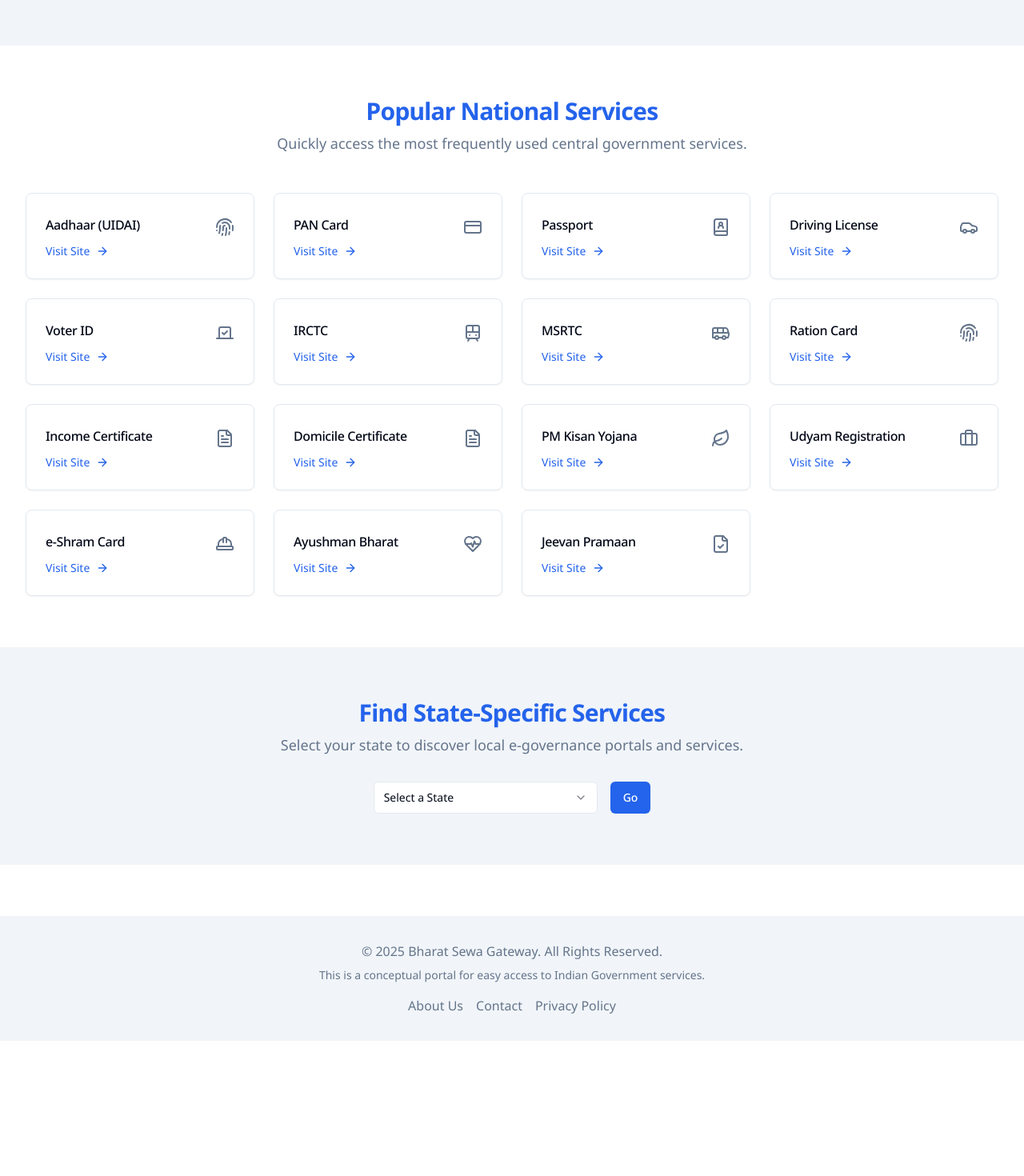
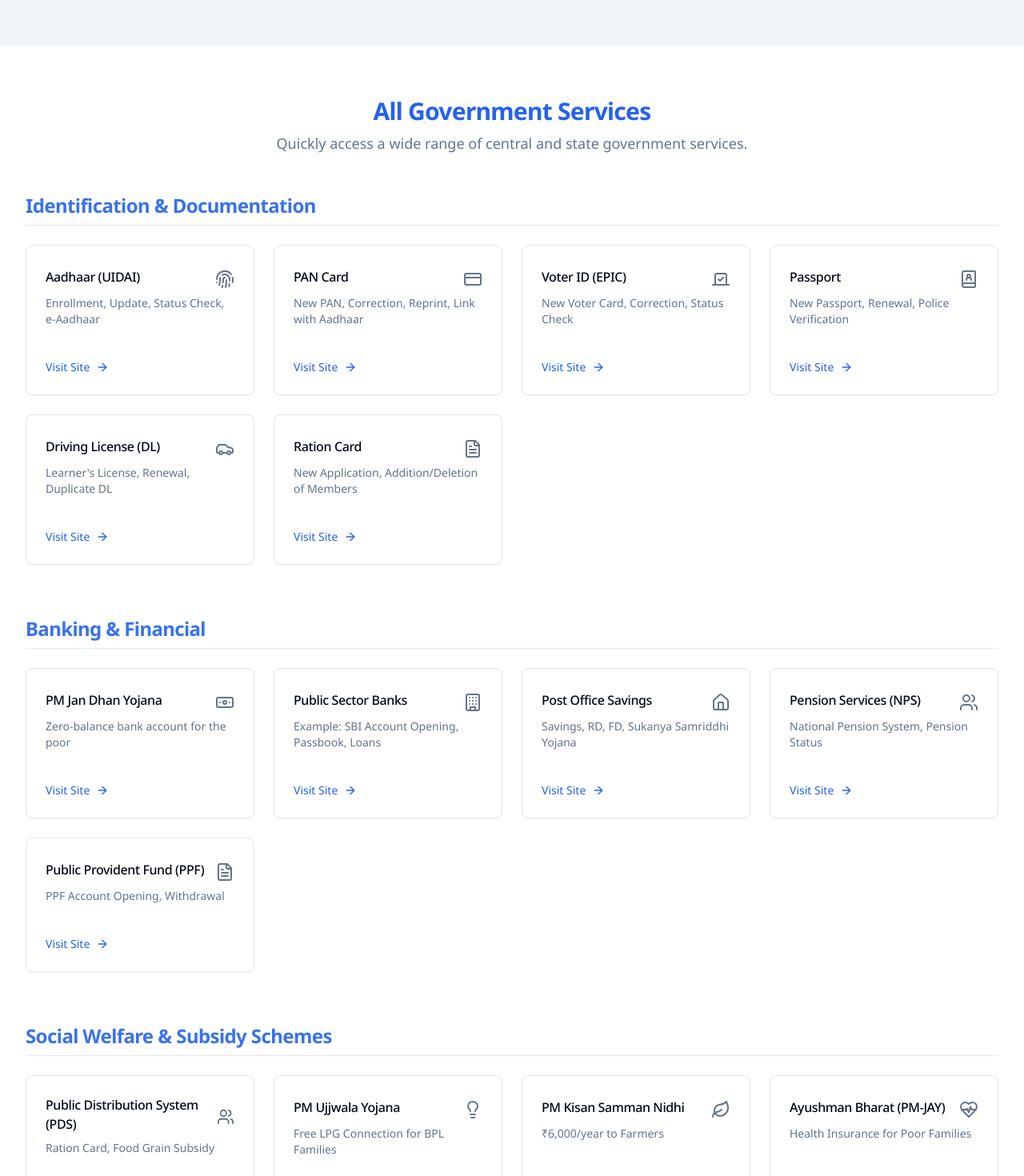
Before and after one commit to TrekVibe01/india-sarkar-seva, a React (Vite) app: page / in a window 1280 px wide. Shown: the part 360-1830 px from the top of the page at 80% size. Before the commit the page ends 1661 px from the top, so only its background shows below. Built offline with nearby package versions, Linux system fonts and the light colour scheme.

Commit message:
Add service links and descriptions
Updated service data with links and descriptions for various government services.

```diff
--- a/src/components/ServiceCard.tsx
+++ b/src/components/ServiceCard.tsx
@@ -1,5 +1,5 @@
 
-import { Card, CardHeader, CardTitle, CardContent } from "@/components/ui/card";
+import { Card, CardHeader, CardTitle, CardContent, CardDescription } from "@/components/ui/card";
 import { ArrowRight } from "lucide-react";
 import React from 'react';
 
@@ -7,17 +7,23 @@ interface ServiceCardProps {
   name: string;
   icon: React.ElementType;
   url: string;
+  description: string;
 }
 
-const ServiceCard = ({ name, icon: Icon, url }: ServiceCardProps) => {
+const ServiceCard = ({ name, icon: Icon, url, description }: ServiceCardProps) => {
   return (
-    <a href={url} className="block group">
-      <Card className="h-full hover:border-primary transition-all duration-300 hover:shadow-lg">
-        <CardHeader className="flex flex-row items-center justify-between pb-2">
-          <CardTitle className="text-base font-medium">{name}</CardTitle>
-          <Icon className="h-6 w-6 text-muted-foreground" />
-        </CardHeader>
-        <CardContent>
+    <a href={url} target="_blank" rel="noopener noreferrer" className="block group h-full">
+      <Card className="h-full hover:border-primary transition-all duration-300 hover:shadow-lg flex flex-col justify-between">
+        <div>
+          <CardHeader className="flex flex-row items-center justify-between pb-2">
+            <CardTitle className="text-base font-medium">{name}</CardTitle>
+            <Icon className="h-6 w-6 text-muted-foreground" />
+          </CardHeader>
+          <CardContent>
+            <CardDescription>{description}</CardDescription>
+          </CardContent>
+        </div>
+        <CardContent className="pt-4">
           <div className="flex items-center text-sm text-primary">
             Visit Site
             <ArrowRight className="h-4 w-4 ml-2 transform group-hover:translate-x-1 transition-transform" />
--- /dev/null
+++ b/src/components/home/HowToAccess.tsx
@@ -0,0 +1,44 @@
+
+import { Card, CardHeader, CardTitle, CardContent } from "@/components/ui/card";
+
+const HowToAccess = () => {
+  return (
+    <div className="bg-muted">
+      <div className="container mx-auto px-4 sm:px-6 lg:px-8 py-16">
+        <div className="text-center mb-12">
+          <h2 className="text-3xl font-bold tracking-tight text-primary">
+            How to Access These Services?
+          </h2>
+        </div>
+        <div className="max-w-4xl mx-auto grid md:grid-cols-2 gap-8">
+          <Card>
+            <CardHeader>
+              <CardTitle>Online Access</CardTitle>
+            </CardHeader>
+            <CardContent className="text-muted-foreground">
+              Most services are available online through the{' '}
+              <a href="https://www.india.gov.in/" target="_blank" rel="noopener noreferrer" className="text-primary hover:underline font-medium">
+                National Portal of India
+              </a>
+              . You can also visit the individual service websites listed above.
+            </CardContent>
+          </Card>
+          <Card>
+            <CardHeader>
+              <CardTitle>Offline Access</CardTitle>
+            </CardHeader>
+            <CardContent className="text-muted-foreground">
+              For offline assistance, you can visit your nearest{' '}
+              <a href="https://csc.gov.in/" target="_blank" rel="noopener noreferrer" className="text-primary hover:underline font-medium">
+                CSC (Common Service Centre)
+              </a>
+              , also known as Jan Seva Kendra, or the respective government department offices.
+            </CardContent>
+          </Card>
+        </div>
+      </div>
+    </div>
+  );
+};
+
+export default HowToAccess;
--- a/src/components/home/PopularServices.tsx
+++ b/src/components/home/PopularServices.tsx
@@ -1,5 +1,5 @@
 
-import { popularServices } from "@/data/services";
+import { serviceCategories } from "@/data/services";
 import ServiceCard from "../ServiceCard";
 
 const PopularServices = () => {
@@ -7,23 +7,32 @@ const PopularServices = () => {
     <div className="container mx-auto px-4 sm:px-6 lg:px-8 py-16">
       <div className="text-center mb-12">
         <h2 className="text-3xl font-bold tracking-tight text-primary">
-          Popular National Services
+          All Government Services
         </h2>
         <p className="mt-2 text-lg text-muted-foreground">
-          Quickly access the most frequently used central government services.
+          Quickly access a wide range of central and state government services.
         </p>
       </div>
+
+      {serviceCategories.map((category) => (
+        <div key={category.title} className="mb-16">
+          <h3 className="text-2xl font-semibold tracking-tight text-primary/90 mb-6 border-b pb-2">
+            {category.title}
+          </h3>
           <div className="grid grid-cols-1 sm:grid-cols-2 md:grid-cols-3 lg:grid-cols-4 gap-6">
-        {popularServices.map((service) => (
+            {category.services.map((service) => (
               <ServiceCard
                 key={service.name}
                 name={service.name}
+                description={service.description}
                 icon={service.icon}
                 url={service.url}
               />
             ))}
           </div>
         </div>
+      ))}
+    </div>
   );
 };
 
--- a/src/data/services.ts
+++ b/src/data/services.ts
@@ -5,30 +5,108 @@ import {
   BookUser,
   Car,
   Vote,
-  Train,
-  Bus,
   FileText,
+  Banknote,
+  Home,
+  Users,
+  HeartPulse,
   Leaf,
+  Lightbulb,
+  GraduationCap,
+  Hospital,
+  Truck,
+  Shield,
+  Building,
   Briefcase,
+  FileCheck,
   HardHat,
-  HeartPulse,
-  FileCheck,
+  BookOpen,
 } from 'lucide-react';
 
-export const popularServices = [
-  { name: 'Aadhaar (UIDAI)', icon: Fingerprint, url: 'https://uidai.gov.in/' },
-  { name: 'PAN Card', icon: CreditCard, url: 'https://www.onlineservices.nsdl.com/paam/endUserRegisterContact.html' },
-  { name: 'Passport', icon: BookUser, url: 'https://www.passportindia.gov.in/' },
-  { name: 'Driving License', icon: Car, url: 'https://parivahan.gov.in/parivahan//en/content/driving-licence-0' },
-  { name: 'Voter ID', icon: Vote, url: 'https://voters.eci.gov.in/' },
-  { name: 'IRCTC', icon: Train, url: 'https://www.irctc.co.in/' },
-  { name: 'MSRTC', icon: Bus, url: 'https://msrtc.maharashtra.gov.in/' },
-  { name: 'Ration Card', icon: Fingerprint, url: 'https://nfsa.gov.in/portal/ration_card_state_portals' },
-  { name: 'Income Certificate', icon: FileText, url: 'https://services.india.gov.in/' },
-  { name: 'Domicile Certificate', icon: FileText, url: 'https://services.india.gov.in/' },
-  { name: 'PM Kisan Yojana', icon: Leaf, url: 'https://pmkisan.gov.in/' },
-  { name: 'Udyam Registration', icon: Briefcase, url: 'https://udyamregistration.gov.in/' },
-  { name: 'e-Shram Card', icon: HardHat, url: 'https://eshram.gov.in/' },
-  { name: 'Ayushman Bharat', icon: HeartPulse, url: 'https://beneficiary.nha.gov.in/' },
-  { name: 'Jeevan Pramaan', icon: FileCheck, url: 'https://jeevanpramaan.gov.in/' },
+export const serviceCategories = [
+  {
+    title: 'Identification & Documentation',
+    services: [
+      { name: 'Aadhaar (UIDAI)', description: 'Enrollment, Update, Status Check, e-Aadhaar', icon: Fingerprint, url: 'https://uidai.gov.in/' },
+      { name: 'PAN Card', description: 'New PAN, Correction, Reprint, Link with Aadhaar', icon: CreditCard, url: 'https://www.incometax.gov.in/iec/foportal/' },
+      { name: 'Voter ID (EPIC)', description: 'New Voter Card, Correction, Status Check', icon: Vote, url: 'https://voters.eci.gov.in/' },
+      { name: 'Passport', description: 'New Passport, Renewal, Police Verification', icon: BookUser, url: 'https://www.passportindia.gov.in/' },
+      { name: 'Driving License (DL)', description: "Learner's License, Renewal, Duplicate DL", icon: Car, url: 'https://parivahan.gov.in/parivahan/' },
+      { name: 'Ration Card', description: 'New Application, Addition/Deletion of Members', icon: FileText, url: 'https://nfsa.gov.in/portal/ration_card_state_portals' },
+    ],
+  },
+  {
+    title: 'Banking & Financial',
+    services: [
+      { name: 'PM Jan Dhan Yojana', description: 'Zero-balance bank account for the poor', icon: Banknote, url: 'https://pmjdy.gov.in/' },
+      { name: 'Public Sector Banks', description: 'Example: SBI Account Opening, Passbook, Loans', icon: Building, url: 'https://www.onlinesbi.sbi/' },
+      { name: 'Post Office Savings', description: 'Savings, RD, FD, Sukanya Samriddhi Yojana', icon: Home, url: 'https://www.indiapost.gov.in/' },
+      { name: 'Pension Services (NPS)', description: 'National Pension System, Pension Status', icon: Users, url: 'https://npscra.nsdl.co.in/' },
+      { name: 'Public Provident Fund (PPF)', description: 'PPF Account Opening, Withdrawal', icon: FileText, url: 'https://www.indiapost.gov.in/vas/Pages/IndiaPostHome.aspx' },
+    ],
+  },
+  {
+    title: 'Social Welfare & Subsidy Schemes',
+    services: [
+      { name: 'Public Distribution System (PDS)', description: 'Ration Card, Food Grain Subsidy', icon: Users, url: 'https://nfsa.gov.in/' },
+      { name: 'PM Ujjwala Yojana', description: 'Free LPG Connection for BPL Families', icon: Lightbulb, url: 'https://www.pmuy.gov.in/' },
+      { name: 'PM Kisan Samman Nidhi', description: '₹6,000/year to Farmers', icon: Leaf, url: 'https://pmkisan.gov.in/' },
+      { name: 'Ayushman Bharat (PM-JAY)', description: 'Health Insurance for Poor Families', icon: HeartPulse, url: 'https://beneficiary.nha.gov.in/' },
+      { name: 'MNREGA', description: '100 Days Employment Guarantee Scheme', icon: HardHat, url: 'https://nrega.nic.in/' },
+    ],
+  },
+  {
+    title: 'Tax & Utility',
+    services: [
+      { name: 'Income Tax e-Filing', description: 'ITR Filing, Refund Status, TDS', icon: FileCheck, url: 'https://www.incometax.gov.in/iec/foportal/' },
+      { name: 'GST Services', description: 'GST Registration, Return Filing', icon: FileCheck, url: 'https://www.gst.gov.in/' },
+      { name: 'Electricity Bill Payment', description: 'Varies by state (e.g., UPPCL)', icon: Lightbulb, url: 'https://services.india.gov.in/service/listing?cat_id=5&ln=en' },
+      { name: 'Water Bill Payment', description: 'Varies by Municipal Corporation', icon: Home, url: 'https://services.india.gov.in/service/listing?cat_id=10&ln=en' },
+    ],
+  },
+  {
+    title: 'Education & Employment',
+    services: [
+      { name: 'National Scholarship Portal', description: 'Centralized scholarship platform', icon: GraduationCap, url: 'https://scholarships.gov.in/' },
+      { name: 'UPSC Exams', description: 'Civil Services Examinations', icon: BookUser, url: 'https://upsc.gov.in/' },
+      { name: 'SSC Exams', description: 'Staff Selection Commission jobs', icon: Briefcase, url: 'https://ssc.gov.in/' },
+      { name: 'AICTE/UGC', description: 'Higher Education regulations and information', icon: BookOpen, url: 'https://www.aicte-india.org/' },
+    ],
+  },
+  {
+    title: 'Health',
+    services: [
+      { name: 'CoWIN', description: 'COVID-19 Vaccination Portal', icon: Shield, url: 'https://www.cowin.gov.in/' },
+      { name: 'e-Hospital', description: 'Online OPD appointments in govt hospitals', icon: Hospital, url: 'https://ors.gov.in/' },
+    ],
+  },
+  {
+    title: 'Transport & Vehicle',
+    services: [
+      { name: 'Vehicle Services (Vahan)', description: 'Vehicle Registration, Fitness, Tax', icon: Car, url: 'https://vahan.parivahan.gov.in/' },
+      { name: 'Driving License (Sarathi)', description: 'Learner, Permanent, International DL', icon: CreditCard, url: 'https://sarathi.parivahan.gov.in/' },
+      { name: 'FASTag', description: 'Electronic Toll Collection on Highways', icon: Truck, url: 'https://fastag.ihmcl.com/' },
+    ],
+  },
+  {
+    title: 'Agriculture & Rural Development',
+    services: [
+      { name: 'PM Fasal Bima Yojana', description: 'Crop Insurance Scheme', icon: Leaf, url: 'https://pmfby.gov.in/' },
+      { name: 'Kisan Credit Card (KCC)', description: 'Credit for farmers at concessional rates', icon: CreditCard, url: 'https://agricoop.gov.in/' },
+    ],
+  },
+  {
+    title: 'Housing & Property',
+    services: [
+      { name: 'PM Awas Yojana (PMAY)', description: 'Affordable Housing Scheme', icon: Home, url: 'https://pmaymis.gov.in/' },
+      { name: 'Property Registration', description: 'Varies by state government', icon: FileText, url: 'https://services.india.gov.in/service/listing?cat_id=76&ln=en' },
+    ],
+  },
+  {
+    title: 'Digital India Initiatives',
+    services: [
+      { name: 'DigiLocker', description: 'Secure document wallet', icon: Shield, url: 'https://www.digilocker.gov.in/' },
+      { name: 'UMANG', description: 'Unified Mobile Application for New-age Governance', icon: Shield, url: 'https://web.umang.gov.in/' },
+    ],
+  },
 ];
--- a/src/pages/Index.tsx
+++ b/src/pages/Index.tsx
@@ -2,6 +2,7 @@
 import Hero from "@/components/home/Hero";
 import PopularServices from "@/components/home/PopularServices";
 import StateSelector from "@/components/home/StateSelector";
+import HowToAccess from "@/components/home/HowToAccess";
 
 const Index = () => {
   return (
@@ -9,6 +10,7 @@ const Index = () => {
       <Hero />
       <PopularServices />
       <StateSelector />
+      <HowToAccess />
     </div>
   );
 };
```
Lines whose indentation alone changed are shown as unchanged.
